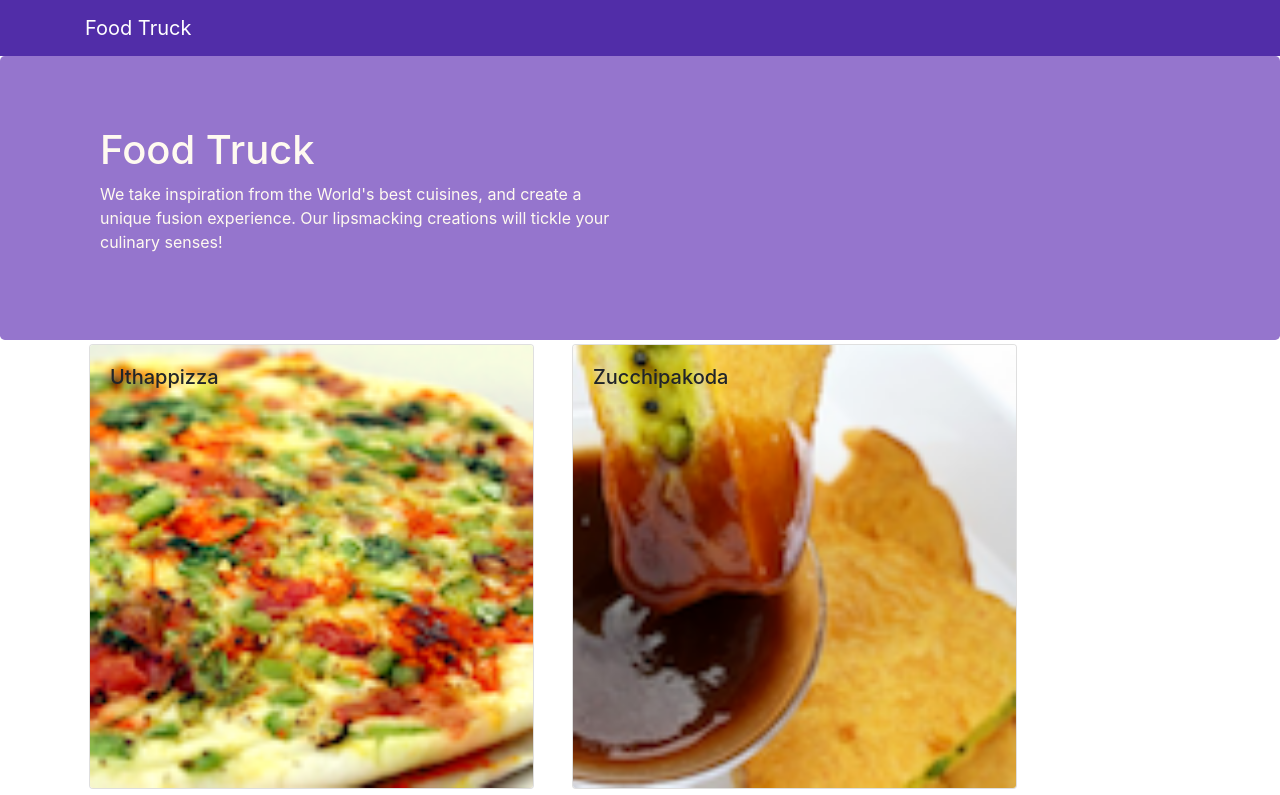
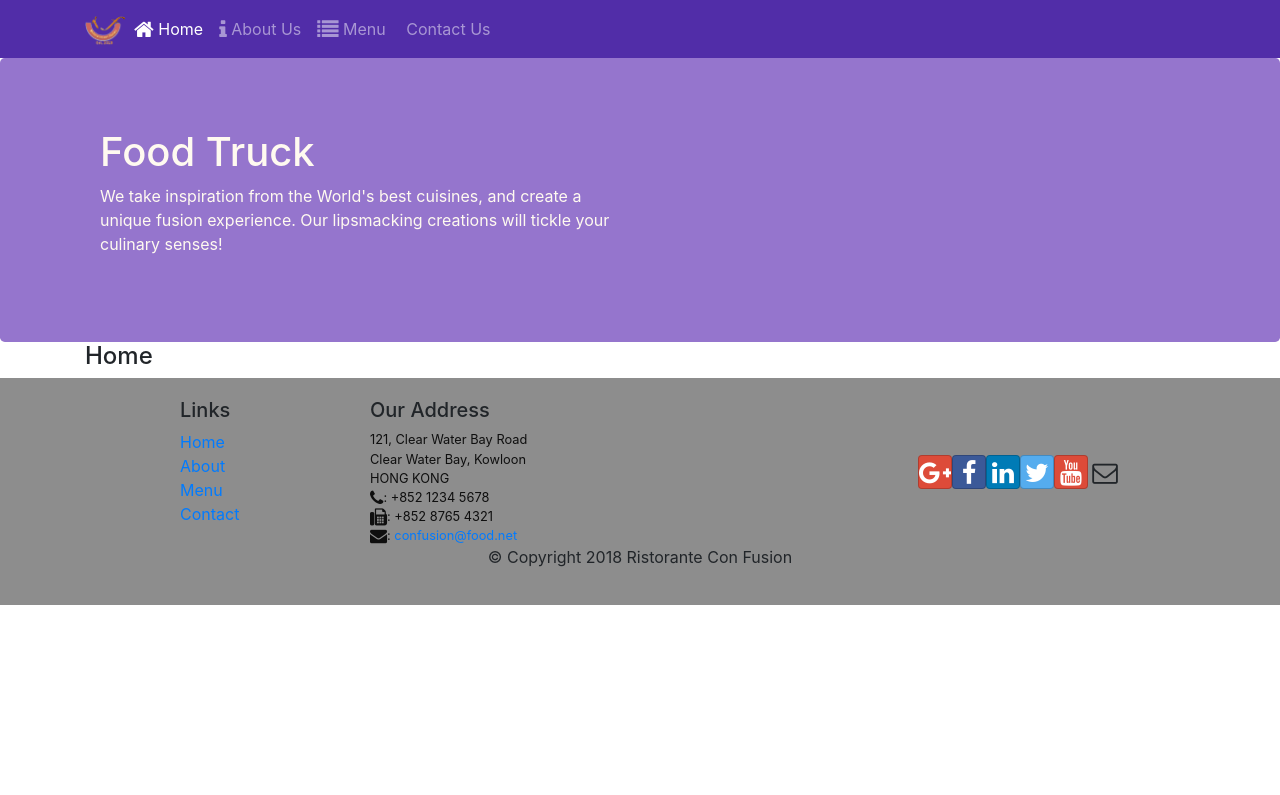
Before and after one commit to Udit-singh/React-App, a React (Create React App) app: page /home in a window 1280 px wide. Shown: the top 795 px of the page. Built offline with nearby package versions, Linux system fonts and the light colour scheme.

Commit message:
React Router

```diff
--- a/src/App.js
+++ b/src/App.js
@@ -2,14 +2,18 @@
 // import logo from './logo.svg';
 import Main from './components/MainComponent';
 import './App.css';
+import { BrowserRouter } from 'react-router-dom';
 
 class App extends Component {
 
   render() {
     return (
-      <div>
+      <BrowserRouter>
+       <div>
         <Main />
       </div>
+      </BrowserRouter>
+
     );
   }
 }
--- a/src/components/HeaderComponent.js
+++ b/src/components/HeaderComponent.js
@@ -1,13 +1,57 @@
 import React, { Component } from 'react';
-import { Navbar, NavbarBrand, Jumbotron } from 'reactstrap';
+import { Navbar, NavbarBrand, Nav, NavbarToggler, NavItem, Collapse, Jumbotron } from 'reactstrap';
+import { NavLink } from 'react-router-dom';
 
 class Header extends Component {
+
+  constructor(props) {
+    super(props);
+    this.state ={
+      isNavOpen: false
+    };
+    this.toggleNav = this.toggleNav.bind(this);
+  }
+
+  toggleNav() {
+    this.setState({
+      isNavOpen: !this.state.isNavOpen
+    });
+  }
+
   render() {
     return(
     <React.Fragment>
-      <Navbar dark>
+      <Navbar dark expand="md">
         <div className="container">
-            <NavbarBrand href="/">Food Truck</NavbarBrand>
+          <NavbarToggler onClick={this.toggleNav} />
+            <NavbarBrand className="mr-auto" href="/">
+              <img src="assets/images/logo.png" height="30" width="41"
+                alt="Food Truck" />
+            </NavbarBrand>
+            <Collapse isOpen={this.state.isNavOpen} navbar>
+              <Nav navbar>
+                <NavItem>
+                  <NavLink className="nav-link" to="/home">
+                    <span className="fa fa-home fa-lg"></span> Home
+                  </NavLink>
+                </NavItem>
+                <NavItem>
+                  <NavLink className="nav-link" to="/aboutus">
+                    <span className="fa fa-info fa-lg"></span> About Us
+                  </NavLink>
+                </NavItem>
+                <NavItem>
+                  <NavLink className="nav-link" to="/menu">
+                    <span className="fa fa-list fa-lg"></span> Menu
+                  </NavLink>
+                </NavItem>
+                <NavItem>
+                  <NavLink className="nav-link" to="/contactus">
+                    <span className="fa fa-address fa-lg"></span> Contact Us
+                  </NavLink>
+                </NavItem>
+              </Nav>
+              </Collapse>
         </div>
       </Navbar>
       <Jumbotron>
--- /dev/null
+++ b/src/components/HomeComponent.js
@@ -0,0 +1,11 @@
+import React from 'react';
+
+function Home(props) {
+    return (
+        <div className="container">
+            <h4>Home</h4>
+        </div>
+    );
+}
+
+export default Home;
--- a/src/components/MainComponent.js
+++ b/src/components/MainComponent.js
@@ -1,9 +1,11 @@
 import React, { Component } from 'react';
-import Menu from './MenuComponents';
+import Home from './HomeComponent';
+import Menu from './MenuComponent';
 import DishDetail from './DishDetailComponent';
 import Header from './HeaderComponent';
 import Footer from './FooterComponent';
 import { DISHES } from '../shared/dishes';
+import { Switch, Route, Redirect } from 'react-router-dom';
 
 class Main extends Component {
   constructor(props) {
@@ -15,16 +17,22 @@
     };
   }
 
-  onDishSelect(dishId) {
-    this.setState({ selectedDish: dishId });
-}
+  render() {
 
-  render() {
+    const HomePage = () => {
+      return(
+        <Home />
+      );
+    }
+
     return (
       <div>
         <Header />
-        <Menu dishes={this.state.dishes} onClick={(dishId) => this.onDishSelect(dishId)} />
-        <DishDetail dish={this.state.dishes.filter(dish => { return dish.id === this.state.selectedDish})[0]} />
+        <Switch>
+          <Route path="/home" component={HomePage} />
+          <Route exact path="/menu" component={() => <Menu dishes={this.state.dishes} />} />
+          <Redirect to="/home" />
+        </Switch>
         <Footer />
       </div>
     );
```
Also changed, not shown: src/components/MenuComponent.js (renamed from src/components/MenuComponents.js).
